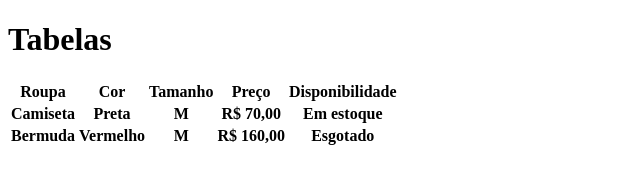
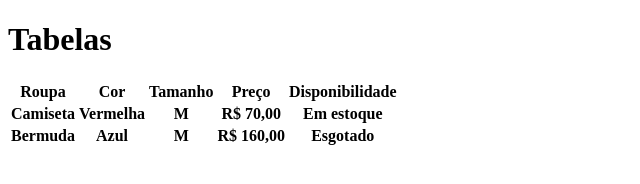
Before and after one commit to Coriolando-Medeiros/aula-tabela, a plain HTML site: page index.html in a window 1280 px wide. Shown: the full height of the page, 0-640 px from the left. Drawn offline with Linux system fonts and the light colour scheme.

Commit message:
Mudando cor da bermuda de preta para azul

```diff
--- a/index.html
+++ b/index.html
@@ -19,14 +19,14 @@
           </tr>
           <tr>
                <th>Camiseta</th>
-               <th>Preta</th>
+               <th>Vermelha</th>
                <th>M</th>
                <th>R$ 70,00</th>
                <th>Em estoque</th>
           </tr>
           <tr>
                <th>Bermuda</th>
-               <th>Vermelho</th>
+               <th>Azul</th>
                <th>M</th>
                <th>R$ 160,00</th>
                <th>Esgotado</th>
```
